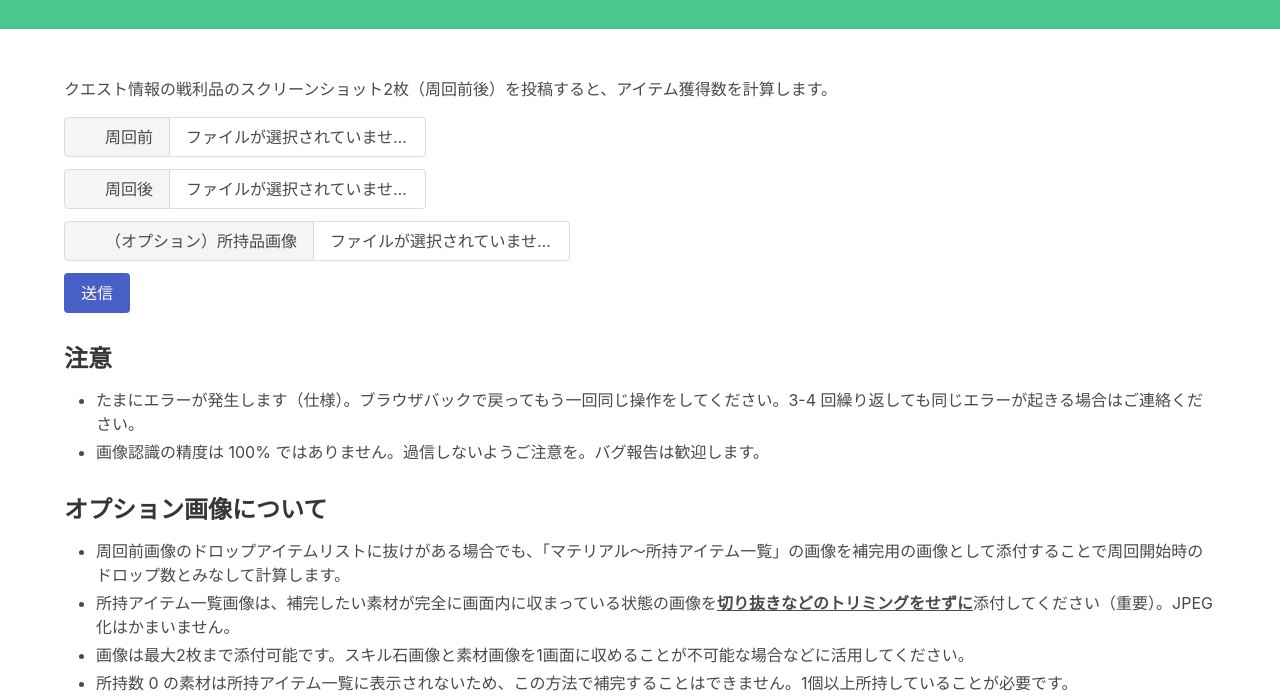
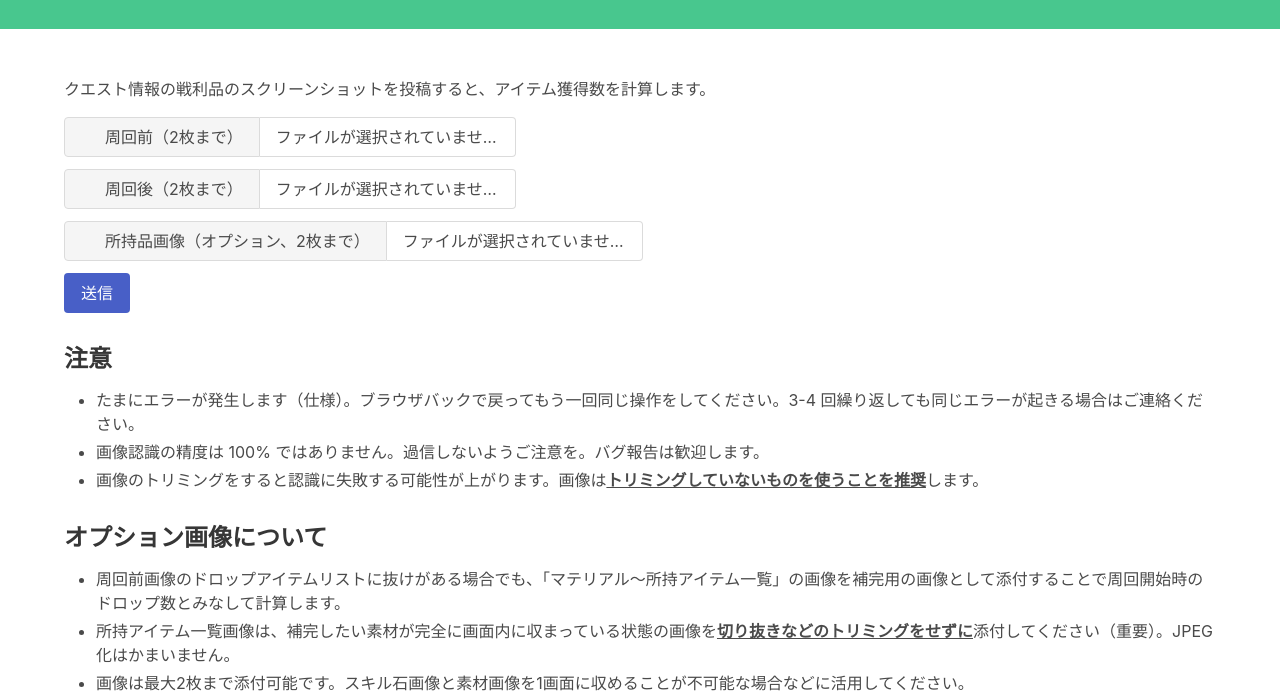
Before and after one commit to fgosc/fgosccalc, a website: page static/index.html in a window 1280 px wide. Shown: the part 100-800 px from the top of the page. Drawn offline with nearby package versions, Linux system fonts and the light colour scheme.

Commit message:
テキストの説明修正など。

```diff
--- a/static/index.html
+++ b/static/index.html
@@ -22,7 +22,7 @@
   <section class="section">
     <div class="container">
       <div class="content">
-        <p>クエスト情報の戦利品のスクリーンショット2枚（周回前後）を投稿すると、アイテム獲得数を計算します。</p>
+        <p>クエスト情報の戦利品のスクリーンショットを投稿すると、アイテム獲得数を計算します。</p>
 
         <form method="post" action="/upload" enctype="multipart/form-data">
           <div class="field">
@@ -34,7 +34,7 @@
                     <i class="fas fa-upload"></i>
                   </span>
                   <span class="file-label">
-                    周回前
+                    周回前（2枚まで）
                   </span>
                 </span>
                 <span id="before-filename" class="file-name">
@@ -52,7 +52,7 @@
                     <i class="fas fa-upload"></i>
                   </span>
                   <span class="file-label">
-                    周回後
+                    周回後（2枚まで）
                   </span>
                 </span>
                 <span id="after-filename" class="file-name">
@@ -71,7 +71,7 @@
                     <i class="fas fa-upload"></i>
                   </span>
                   <span class="file-label">
-                    （オプション）所持品画像
+                    所持品画像（オプション、2枚まで）
                   </span>
                 </span>
                 <span id="extra-filename" class="file-name">
@@ -92,6 +92,7 @@
         <ul>
           <li>たまにエラーが発生します（仕様）。ブラウザバックで戻ってもう一回同じ操作をしてください。3-4 回繰り返しても同じエラーが起きる場合はご連絡ください。</li>
           <li>画像認識の精度は 100% ではありません。過信しないようご注意を。バグ報告は歓迎します。</li>
+          <li>画像のトリミングをすると認識に失敗する可能性が上がります。画像は<b><u>トリミングしていないものを使うことを推奨</u></b>します。</li>
         </ul>
 
         <h3>オプション画像について</h3>
```
Also changed, not shown: 1 other file.
